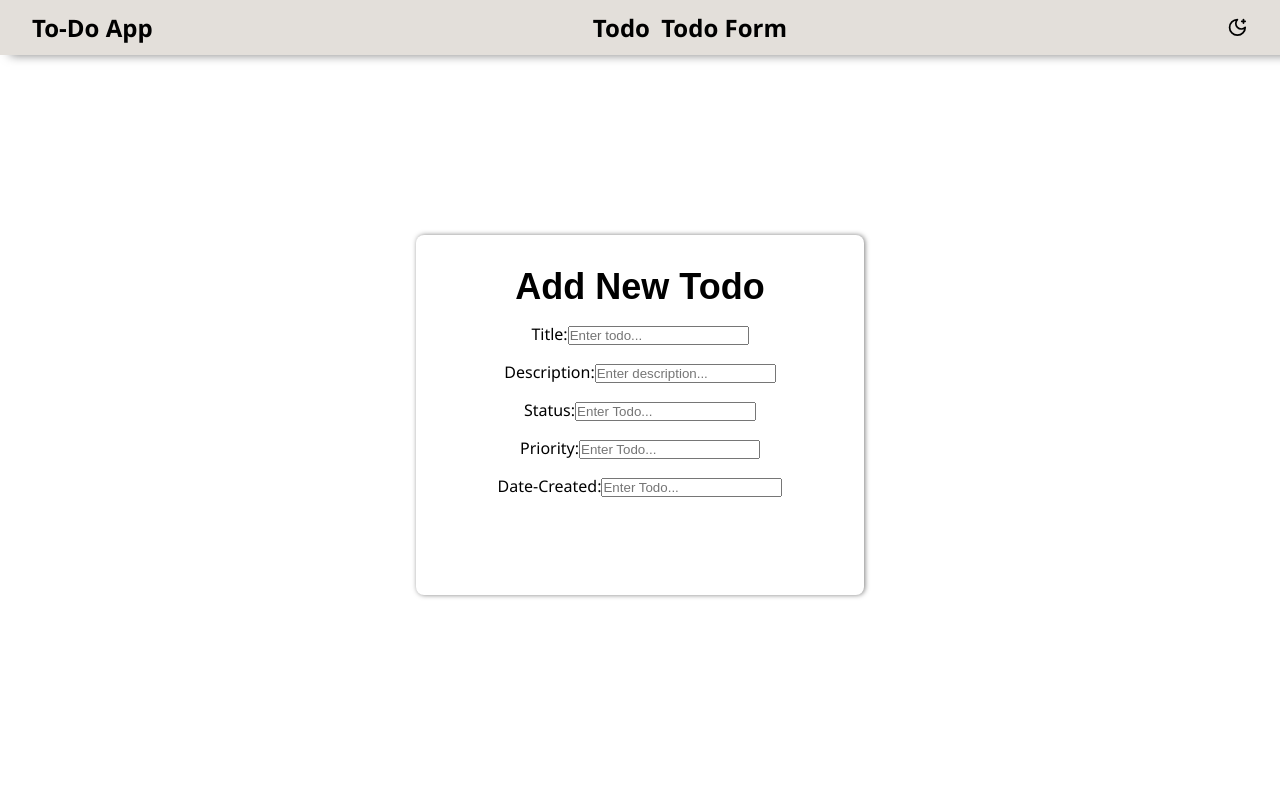
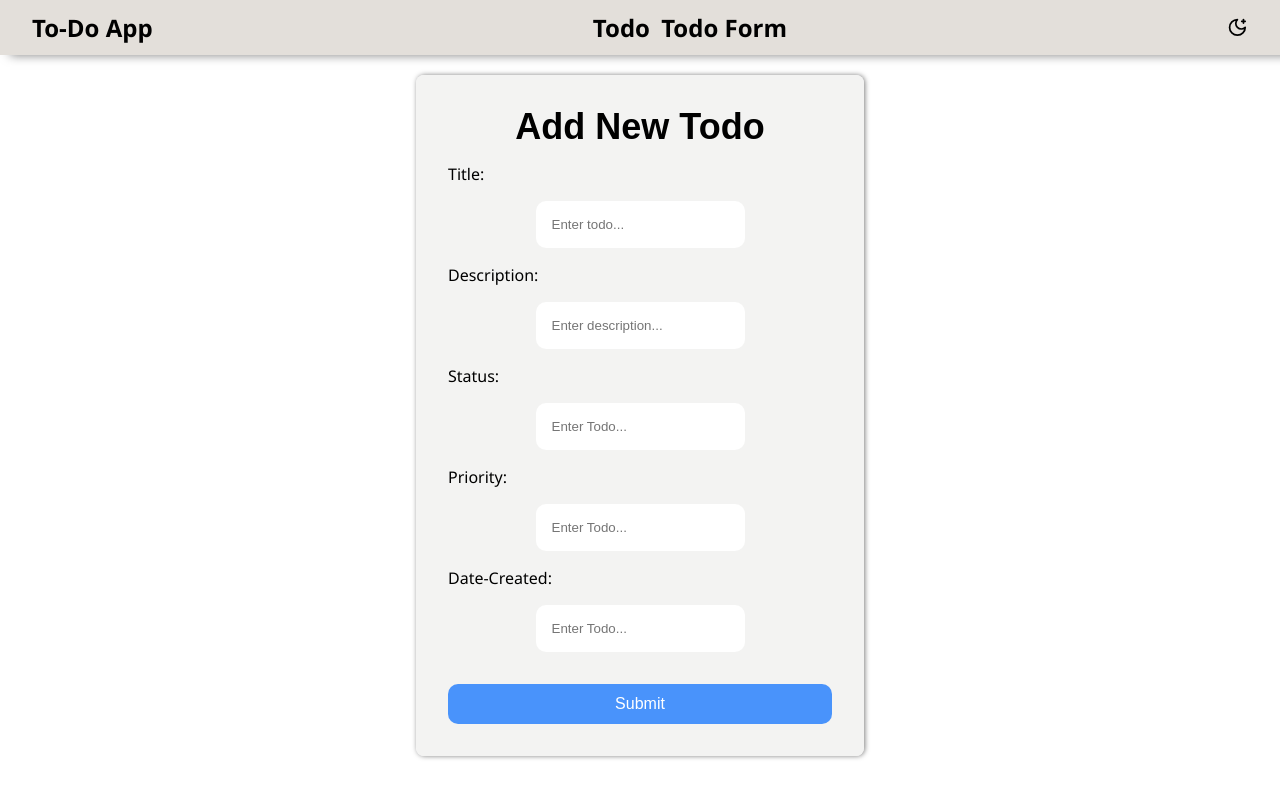
Before and after one commit to Bloom-Sayiorri/to-do-list, a React (Create React App) app: page /form in a window 1280 px wide. Built offline with nearby package versions, Linux system fonts and the light colour scheme.

Commit message:
form styling complete

```diff
--- a/src/pages/Form.jsx
+++ b/src/pages/Form.jsx
@@ -20,56 +20,54 @@ const Form = () => {
         <div className={styles.wrapper}>
             <h2 className={styles.heading}>Add New Todo</h2>
             <form onSubmit ={handleSubmit} className={styles.form}>
-                <label className={styles.titleLabel}>
-                    Title:
+                <label htmlFor='title' className={styles.titleLabel}>Title:</label>
                 <input
                     type='text'
                     name='title'
+                    id='title'
                     placeholder='Enter todo...'
                     value={formData.title}
                     className={styles.title}
                 />
-                </label>
-                <label className={styles.descriptionLabel}>
-                    Description:
+                <label htmlFor='description' className={styles.descriptionLabel}>Description:</label>
                 <input
                     type='text'
                     name='description'
+                    id='description'
                     placeholder='Enter description...'
                     value={formData.description}
                     className={styles.description}
                 />
-                </label>
-                <label className={styles.statusLabel}>
-                    Status:
+                <label htmlFor='status' className={styles.statusLabel}>Status:</label>
                 <input
                     type='text'
                     name='status'
+                    id='status'
                     placeholder='Enter Todo...'
                     value={formData.status}
                     className={styles.status}
                 />
-                </label>
-                <label className={styles.priorityLabel}>
-                    Priority:
+                <label htmlFor='priority' className={styles.priorityLabel}>Priority:</label>
                 <input
                     type='text'
                     name='priority'
+                    id='priority'
                     placeholder='Enter Todo...'
                     value={formData.priority}
                     className={styles.priority}
                 />
-                </label>
-                <label className={styles.dateCreatedLabel}>
-                    Date-Created:
+                <label htmlFor='dateCreated' className={styles.dateCreatedLabel}>Date-Created:</label>
                 <input
                     type='text'
                     name='dateCreated'
+                    id='dateCreated'
                     placeholder='Enter Todo...'
                     value={formData.dateCreated}
                     className={styles.dateCreated}
                 />
-                </label>
+                <button className={styles.submitBtn}>
+                    Submit
+                </button>
             </form>
         </div>
     </div>
--- a/src/styles/form.module.css
+++ b/src/styles/form.module.css
@@ -11,10 +11,11 @@
 .wrapper {
     max-width: 28rem;
     width: 100%;
-    height: 50%;
+    height: max-content;
     border-radius: .5rem;
     padding: 2rem;
     box-shadow: 1px 0 5px rgba(0, 0, 0, 0.5);
+    background-color: rgba(242, 242, 241, 0.925);
 }
 
 .heading {
@@ -34,3 +35,29 @@
     gap: 1em;
     width: 100%;
 }
+
+.form label {
+    width: 100%;
+    text-align: left;
+    /* margin-left: 1em; */
+}
+
+.form input {
+    /* width: calc(100% - 100px); */
+    /* text-align: center; */
+    /* flex: 1; */
+    padding: 1rem;
+    border-radius: 10px;
+    border: none;
+}
+
+.submitBtn {
+    width: 100%;
+    padding: .7em 1em;
+    border-radius: 10px;
+    border: none;
+    background-color: rgba(0, 106, 255, 0.697);
+    color: white;
+    font-size: 1em;
+    margin-top: 1em;
+}
```
Also changed, not shown: 1 other file (tests, documents, lock files or other folders). Lines whose indentation alone changed are shown as unchanged.
